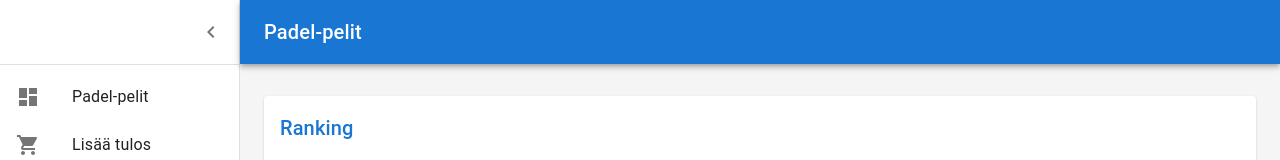
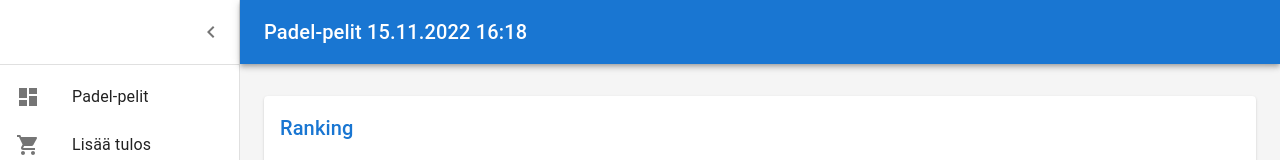
Before and after one commit to mikesmallhelp/padel-ranking, a Next.js app: page / in a window 1280 px wide. Shown: the top 160 px of the page. Built offline with nearby package versions, Linux system fonts and the light colour scheme; no server answers; the database is empty.

Commit message:
Aikaleima

```diff
--- a/pages/index.tsx
+++ b/pages/index.tsx
@@ -20,7 +20,7 @@ export const getServerSideProps: GetServerSideProps = async () => {
 
 const PadelGamesContainer = ({ players }: { players: Player[] }) => {
   return (
-    <Dashboard title="Padel-pelit">
+    <Dashboard title="Padel-pelit 15.11.2022 16:18">
       <PadelGames players={players} />
     </Dashboard>
   )
```
